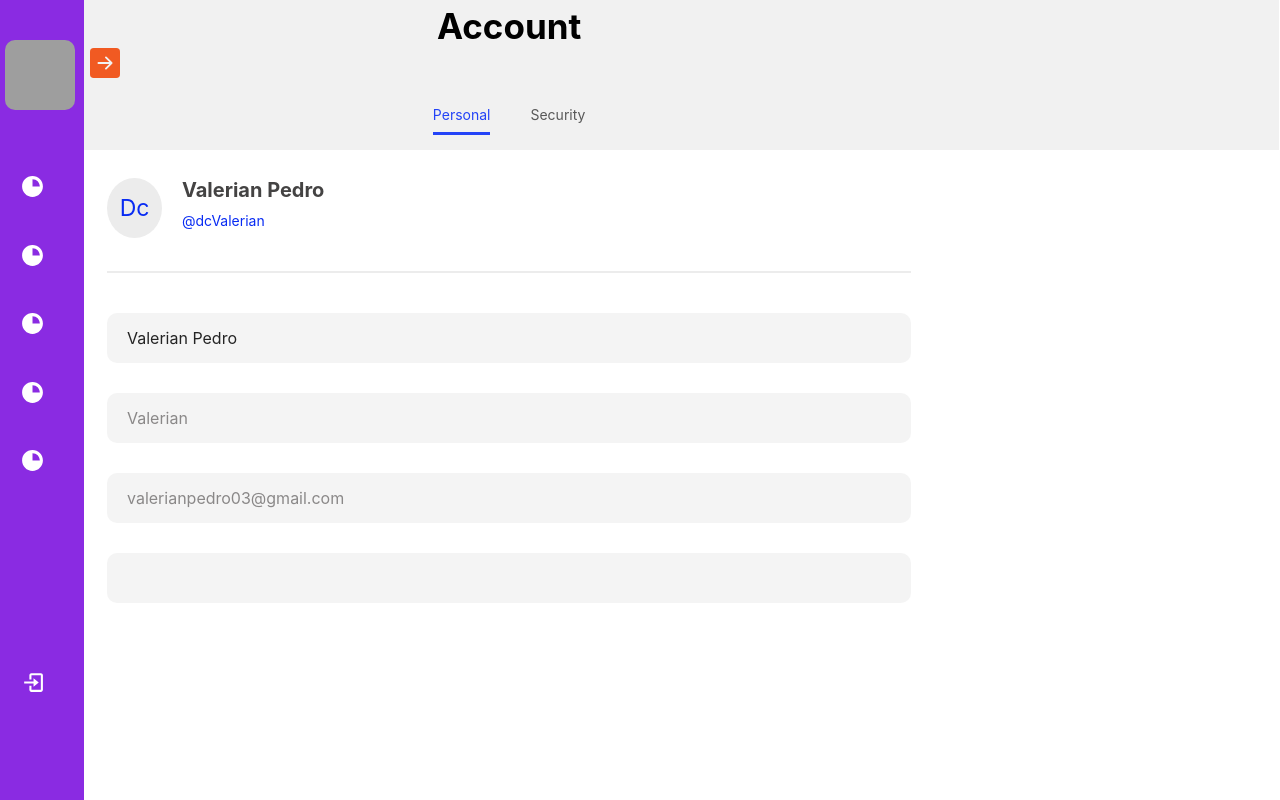
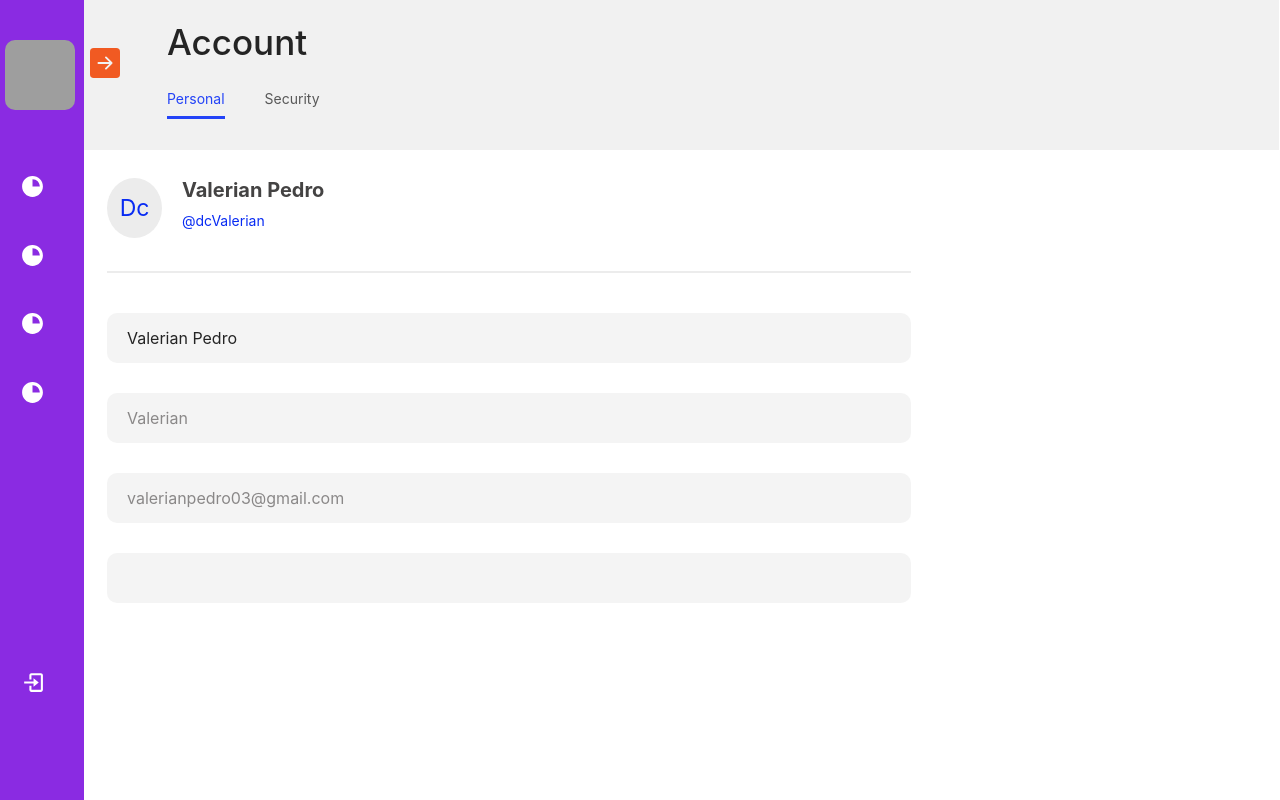
Before and after one commit to Dc-Valerian/GIFTAZA, a React (Vite) app: page /user-dashboard/profile in a window 1280 px wide. Built offline with nearby package versions, Linux system fonts and the light colour scheme; grey boxes are pictures that could not be loaded.

Commit message:
added changes

```diff
--- a/src/Layout/DashBoardLayour/UserDashboard/SideBar.tsx
+++ b/src/Layout/DashBoardLayour/UserDashboard/SideBar.tsx
@@ -4,6 +4,7 @@ import { BiLogIn, BiSolidPieChart } from "react-icons/bi";
 import { NavLink, useNavigate } from "react-router-dom";
 
 const UserSideBar = () => {
+
   const toggle = useSelector((state: any) => state.toggle);
 
   const logoutNav = useNavigate();
@@ -51,14 +52,14 @@ const UserSideBar = () => {
 
 
 
-            <NavLink style={{ textDecoration: "none" }} to={""}>
+              {/* <NavLink style={{ textDecoration: "none" }} to={""}>
                 <Nav w={toggle ? "k" : ""}>
                   <Icon>
                     <BiSolidPieChart />
                   </Icon>
                   {toggle && <NavName>History</NavName>}
                 </Nav>
-            </NavLink>
+              </NavLink> */}
 
             <NavLink
               style={{ textDecoration: "none" }}
--- a/src/pages/DashBoardPages/UserProfile/UserProfile.tsx
+++ b/src/pages/DashBoardPages/UserProfile/UserProfile.tsx
@@ -66,18 +66,23 @@ const HoldToggle = styled.div`
   width: 70%;
   display: flex;
   flex-direction: column;
-  justify-content: space-between;
-  align-items: center;
+  justify-content: center;
   /* background-color: yellow; */
   h2 {
-    font-size: 35px;
-  color: black;
+    font-weight: 500;
+    margin-left: 60px;
+    margin-bottom:20px;
+    font-size: 17px;
+    @media screen and (min-width: 800px) {
+      font-size: 35px;
+    }
   }
 `;
 const ToggleHold = styled.div`
   display: flex;
   gap: 40px;
   font-size: 14px;
+  margin-left: 60px;
 `;
 
 const Toggle = styled.div<{ cls: string; bdb: string }>`
```
Lines whose indentation alone changed are shown as unchanged.
